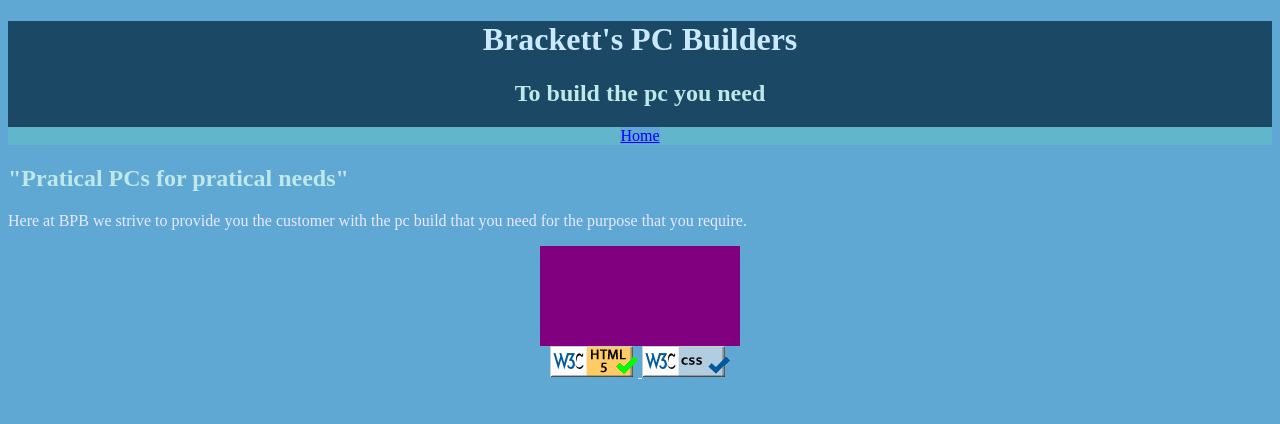
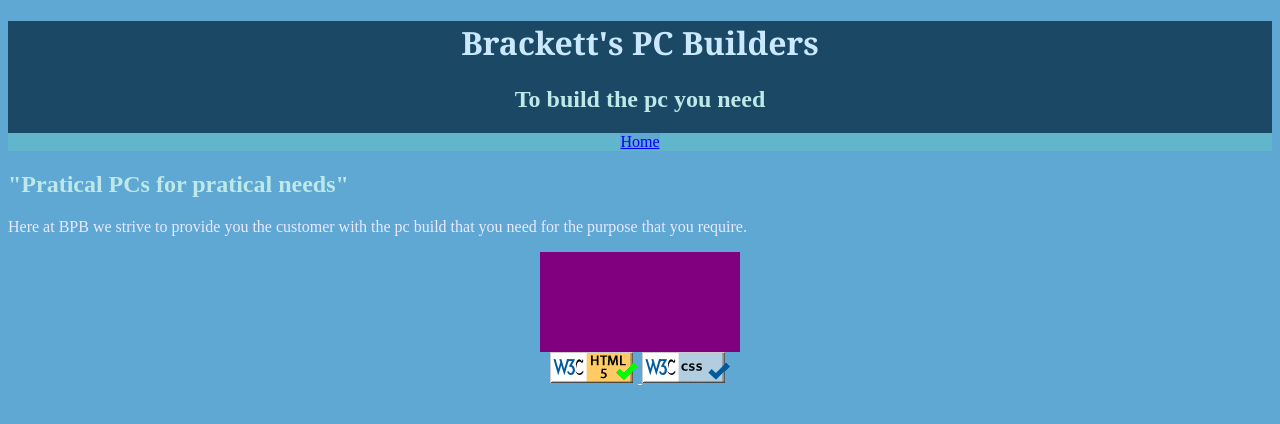
Before and after one commit to wolfbaj/WEB250, a PHP site: page /brand.html in a window 1280 px wide. Shown: the top 424 px of the page. Run offline with PHP 8.4, Linux system fonts and the light colour scheme.

Commit message:
finalized style

```diff
--- a/styles/brand.css
+++ b/styles/brand.css
@@ -1,7 +1,8 @@
 *{
 	background-color: #5FA8D3;
 	color: #EAE8FF;
-	font-family: ;
+	font-family: Palantino;
+	box-sizing: border-box;
 }
 body{
 
@@ -30,6 +31,7 @@ div{
 }
 h1{
 	color: #CAE9FF;
+	font-family: Georgia;
 }
 h2{
 	color: #BEE9E8;
@@ -37,6 +39,10 @@ h2{
 p{
 
 }
+a{
+	margin: auto;
+}
 footer{
 	text-align: center;
+	margin: auto;
 }
```
